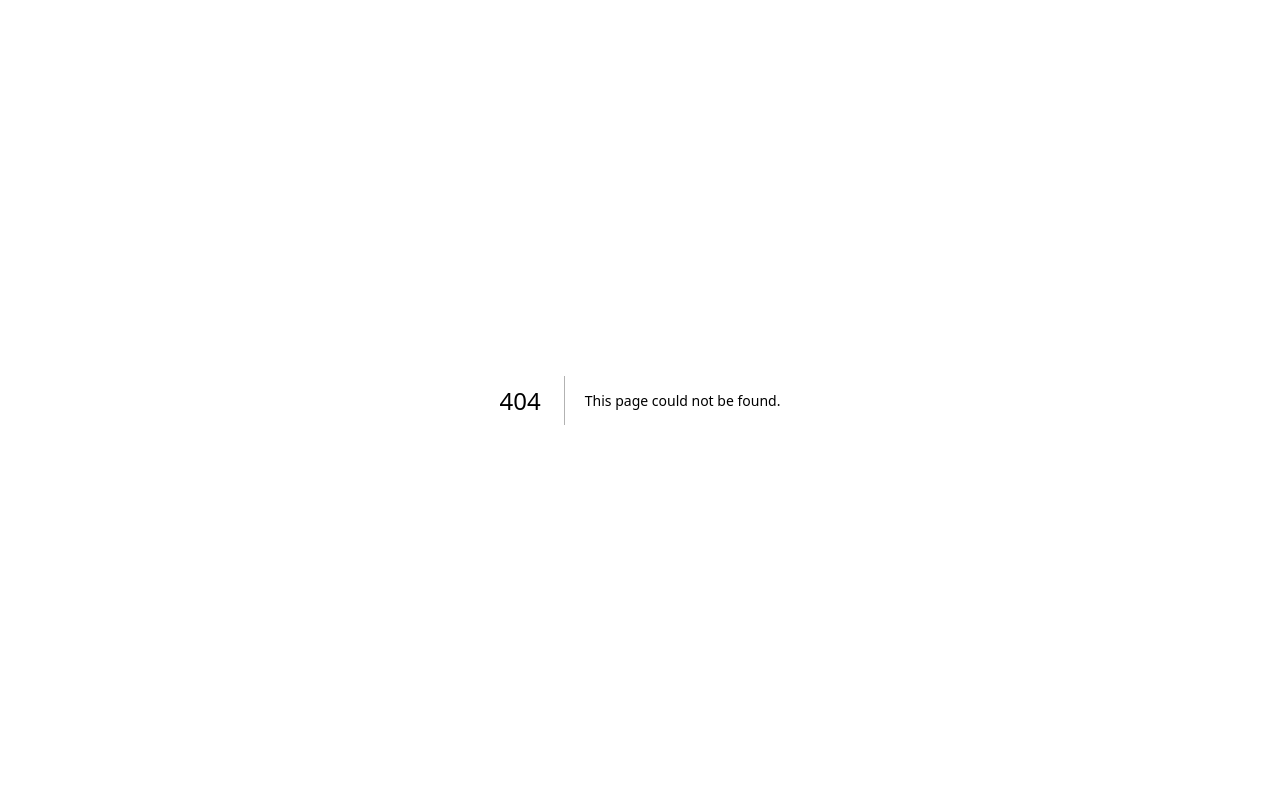
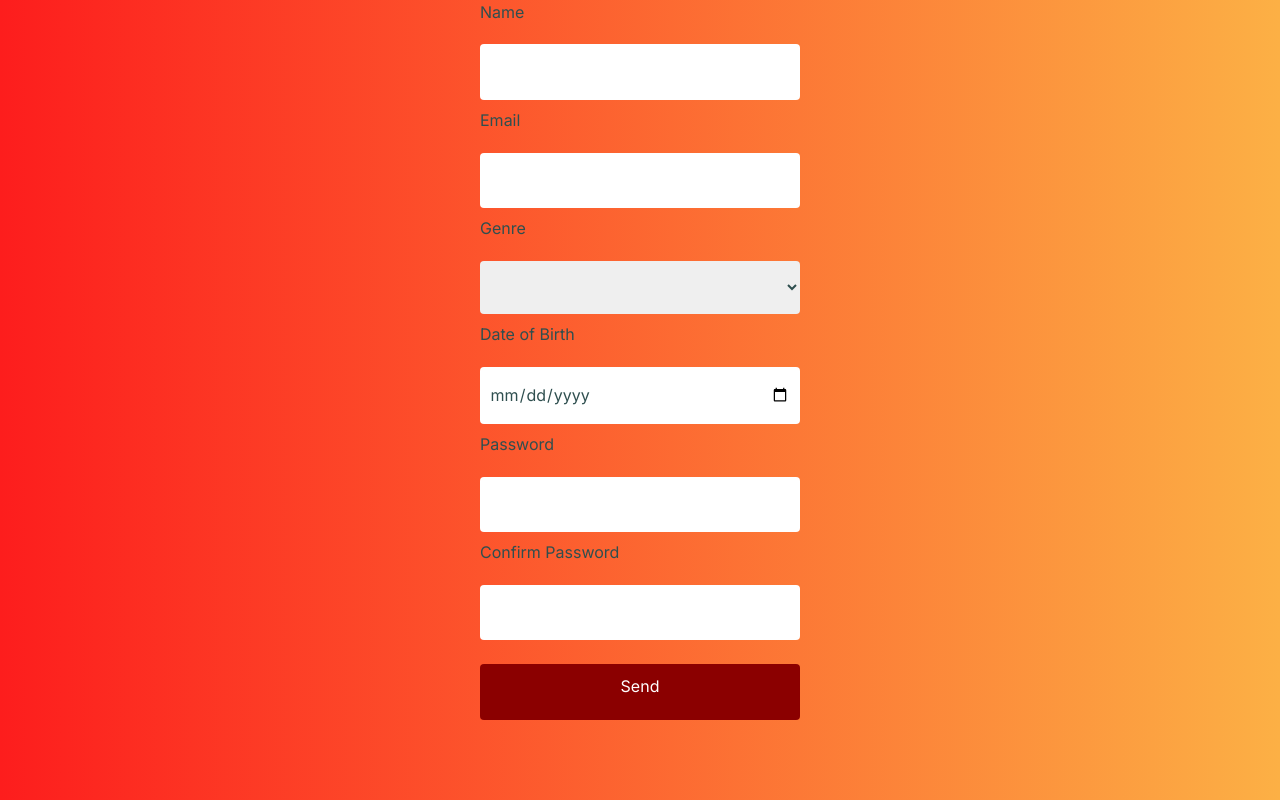
Before and after one commit to maritocuate/user-registration, a Next.js app: page /register in a window 1280 px wide. Before the commit this address had no page. Built offline with nearby package versions, Linux system fonts and the light colour scheme.

Commit message:
chore: reigster page

```diff
--- a/src/app/globals.css
+++ b/src/app/globals.css
@@ -2,26 +2,15 @@
 @tailwind components;
 @tailwind utilities;
 
-:root {
-  --foreground-rgb: 0, 0, 0;
-  --background-start-rgb: 214, 219, 220;
-  --background-end-rgb: 255, 255, 255;
+body {
+  display: flex;
+  justify-content: center;
+  height: 90vh;
+  background: rgb(253, 29, 29);
+  background: linear-gradient(
+    90deg,
+    rgba(253, 29, 29, 1) 0%,
+    rgba(252, 176, 69, 1) 100%
+  );
+  color: darkslategrey;
 }
-
-@media (prefers-color-scheme: dark) {
-  :root {
-    --foreground-rgb: 255, 255, 255;
-    --background-start-rgb: 0, 0, 0;
-    --background-end-rgb: 0, 0, 0;
-  }
-}
-
-body {
-  color: rgb(var(--foreground-rgb));
-  background: linear-gradient(
-      to bottom,
-      transparent,
-      rgb(var(--background-end-rgb))
-    )
-    rgb(var(--background-start-rgb));
-}
--- /dev/null
+++ b/src/app/register/page.tsx
@@ -0,0 +1,76 @@
+'use client'
+
+import { userSchema, mappedGenres } from '@/schema/userSchema'
+import { Input, Submit, Error, Select } from '../styles'
+import { zodResolver } from '@hookform/resolvers/zod'
+import { useForm } from 'react-hook-form'
+
+type Inputs = {
+  name: string
+  email: string
+  genre: string
+  dayOfBirth: string
+  dateOfBirth: string
+  password: string
+  confirmPassword: string
+}
+
+export default function Register() {
+  const {
+    register,
+    handleSubmit,
+    formState: { errors },
+  } = useForm<Inputs>({
+    resolver: zodResolver(userSchema),
+  })
+
+  const genreOptions = Object.entries(mappedGenres).map(([key, value]) => (
+    <option value={key} key={key}>
+      {value}
+    </option>
+  ))
+
+  return (
+    <form
+      className="grid w-80 gap-y-2"
+      onSubmit={handleSubmit(data => console.log(data))}
+    >
+      <label>Name</label>
+      <Input type="text" id="name" {...register('name')} />
+      {errors.name?.message && <Error>{errors.name?.message}</Error>}
+
+      <label>Email</label>
+      <Input type="text" id="email" {...register('email')} />
+      {errors.email?.message && <Error>{errors.email?.message}</Error>}
+
+      <label>Genre</label>
+      <Select id="genre" {...register('genre')}>
+        <option value=""></option>
+        {genreOptions}
+      </Select>
+      {errors.genre?.message && <Error>{errors.genre?.message}</Error>}
+
+      <label>Date of Birth</label>
+      <Input type="date" id="dateOfBirth" {...register('dateOfBirth')} />
+      {errors.dateOfBirth?.message && (
+        <Error>{errors.dateOfBirth?.message}</Error>
+      )}
+
+      <label>Password</label>
+      <Input type="password" id="password" {...register('password')} />
+      {errors.password?.message && <Error>{errors.password?.message}</Error>}
+
+      <label>Confirm Password</label>
+      <Input
+        type="password"
+        id="confirmPassword"
+        {...register('confirmPassword')}
+      />
+      {errors.confirmPassword?.message && (
+        <Error>{errors.confirmPassword?.message}</Error>
+      )}
+
+      <Submit type="submit">Send</Submit>
+    </form>
+  )
+}
--- /dev/null
+++ b/src/app/styles.tsx
@@ -0,0 +1,37 @@
+import styled from 'styled-components'
+
+export const Input = styled.input`
+  display: block;
+  width: 100%;
+  border-radius: 0.25rem;
+  border-width: 0;
+  padding: 0.6rem;
+`
+
+export const Select = styled.select`
+  display: block;
+  width: 100%;
+  border-radius: 0.25rem;
+  border-width: 0;
+  padding: 0.6rem;
+`
+
+export const Submit = styled.button`
+  display: flex;
+  justify-content: center;
+  width: 100%;
+  border-radius: 0.25rem;
+  border-width: 0;
+  padding: 0.6rem 0.3rem;
+  margin-top: 1rem;
+  background-color: darkred;
+  color: white;
+`
+
+export const Error = styled.p`
+  background: red;
+  padding: 0.5rem;
+  color: white;
+  margin: 0;
+  font-size: small;
+`
--- /dev/null
+++ b/src/schema/userSchema.tsx
@@ -0,0 +1,44 @@
+import { z } from 'zod'
+
+const genres = ['male', 'female', 'other'] as const
+
+export type Genres = (typeof genres)[number]
+
+export const mappedGenres: { [key in Genres]: string } = {
+  male: 'Male',
+  female: 'Female',
+  other: 'Other',
+}
+
+export const userSchema = z
+  .object({
+    name: z
+      .string()
+      .min(3, {
+        message: 'Name must be at least 3 characters',
+      })
+      .max(20, {
+        message: 'Name must be less than 20 characters',
+      }),
+    email: z.string().email({
+      message: 'Invalid email',
+    }),
+    genre: z.enum(genres, {
+      errorMap: () => ({ message: 'Select a genre' }),
+    }),
+    dateOfBirth: z
+      .string()
+      .refine(dob => new Date(dob).toString() !== 'Invalid Date', {
+        message: 'Please enter a valid date of birth',
+      }),
+    password: z.string().min(6, {
+      message: 'Password must be at least 6 characters long',
+    }),
+    confirmPassword: z.string().min(6, {
+      message: 'Password must be at least 6 characters long',
+    }),
+  })
+  .refine(data => data.password === data.confirmPassword, {
+    message: 'Passwords must match',
+    path: ['confirmPassword'],
+  })
```
Also changed, not shown: package.json (+11 -4 lines), .prettierrc.json (added), 1 other file (tests, documents, lock files or other folders).
